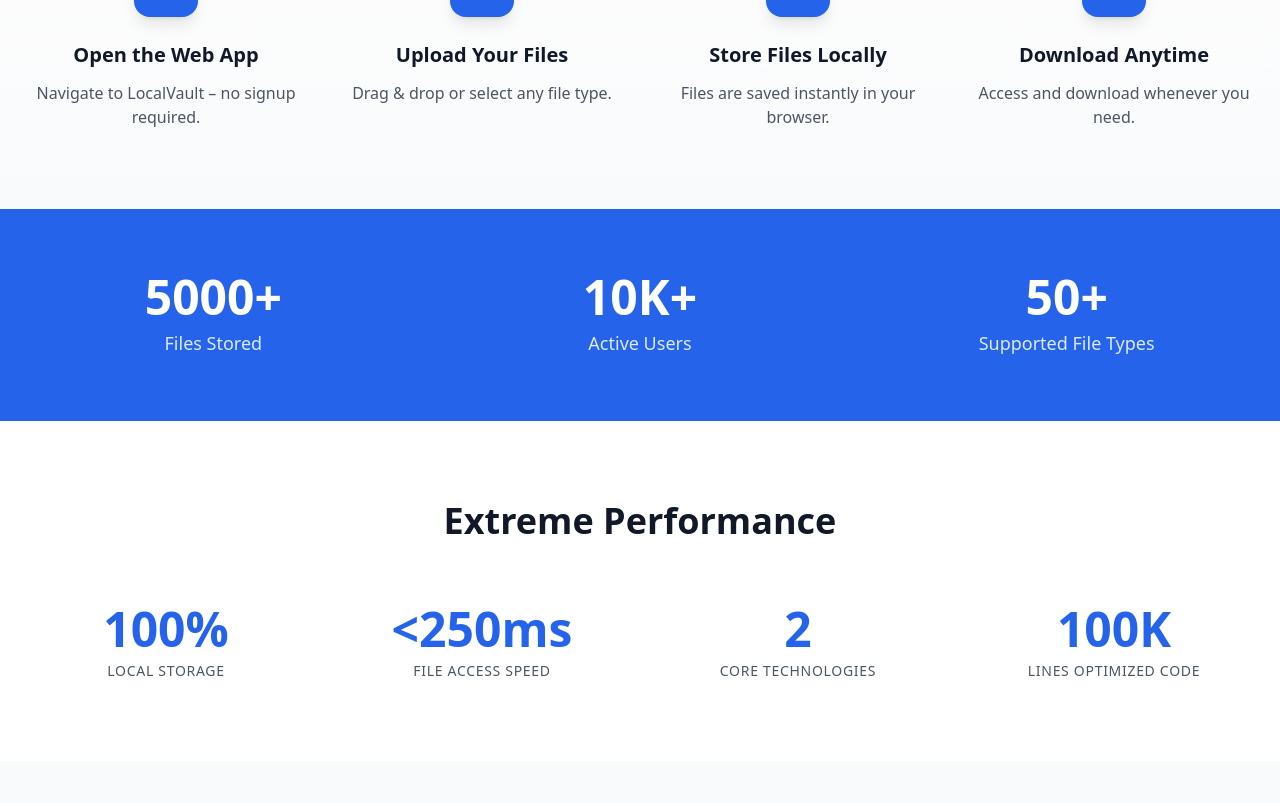
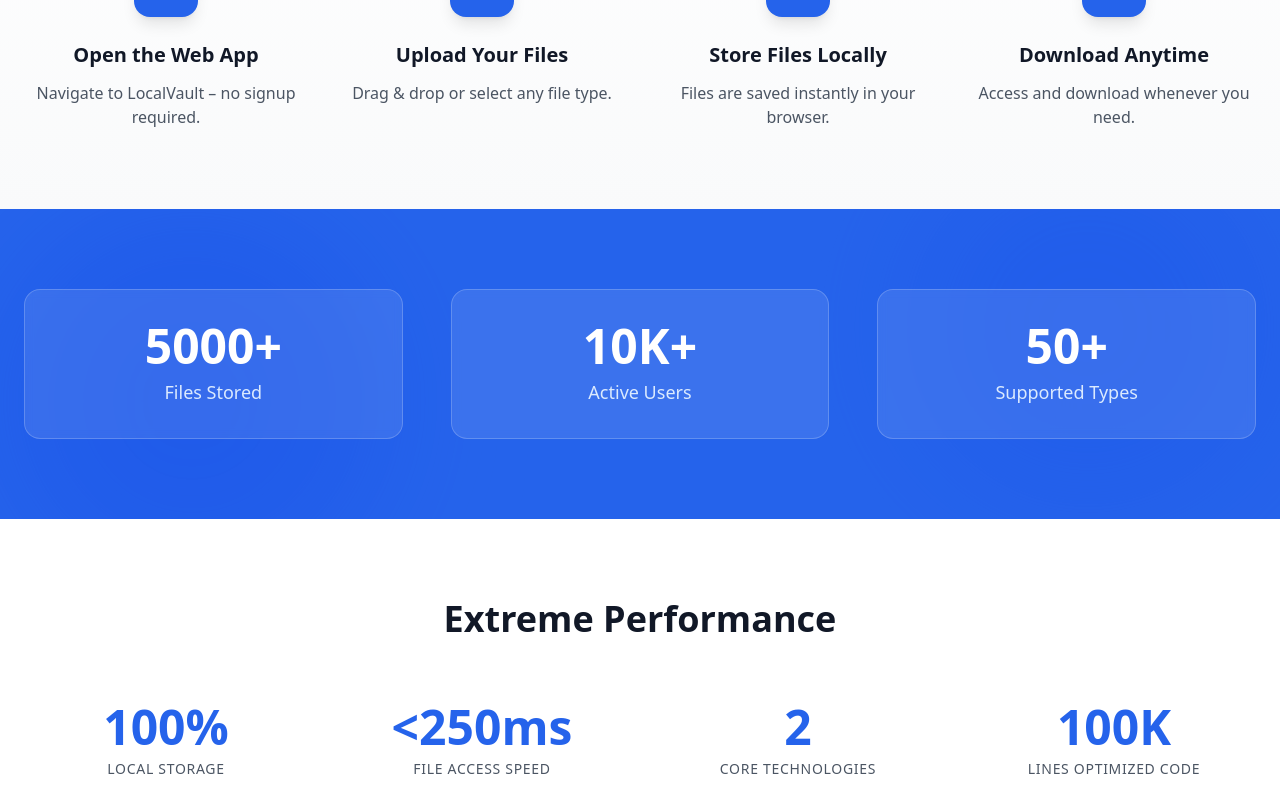
Before and after one commit to sanzzyproject/local-stronger, a React (Vite) app: page / in a window 1280 px wide. Shown: the part 1277-2080 px from the top of the page. Built offline with nearby package versions, Linux system fonts and the light colour scheme.

Commit message:
Update StatsSection.jsx

```diff
--- a/src/components/StatsSection.jsx
+++ b/src/components/StatsSection.jsx
@@ -3,16 +3,20 @@
 const stats = [
   { value: '5000+', label: 'Files Stored' },
   { value: '10K+', label: 'Active Users' },
-  { value: '50+', label: 'Supported File Types' },
+  { value: '50+', label: 'Supported Types' },
 ];
 
 export default function StatsSection() {
   return (
-    <section className="bg-blue-600 py-16">
-      <div className="max-w-7xl mx-auto px-6">
+    <section className="relative bg-blue-600 py-20 overflow-hidden">
+      {/* Background blur circles */}
+      <div className="absolute top-0 left-0 w-96 h-96 bg-blue-400 rounded-full mix-blend-multiply filter blur-3xl opacity-20 animate-pulse"></div>
+      <div className="absolute bottom-0 right-0 w-96 h-96 bg-blue-300 rounded-full mix-blend-multiply filter blur-3xl opacity-20 animate-pulse animation-delay-2000"></div>
+
+      <div className="relative max-w-7xl mx-auto px-6">
         <div className="grid grid-cols-1 md:grid-cols-3 gap-12 text-center text-white">
           {stats.map((stat, idx) => (
-            <div key={idx}>
+            <div key={idx} className="backdrop-blur-sm bg-white/10 rounded-2xl p-8 border border-white/20">
               <div className="text-5xl font-bold mb-2">{stat.value}</div>
               <div className="text-lg text-blue-100">{stat.label}</div>
             </div>
```
